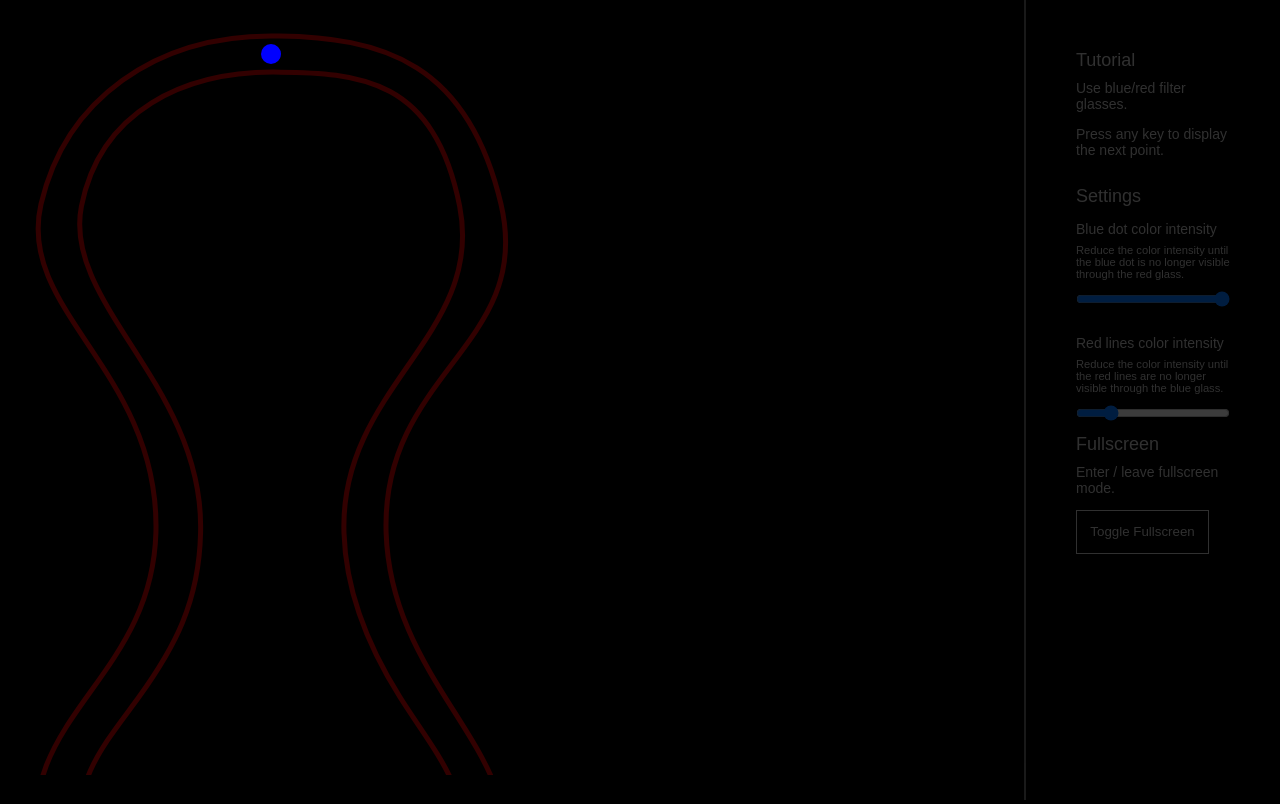
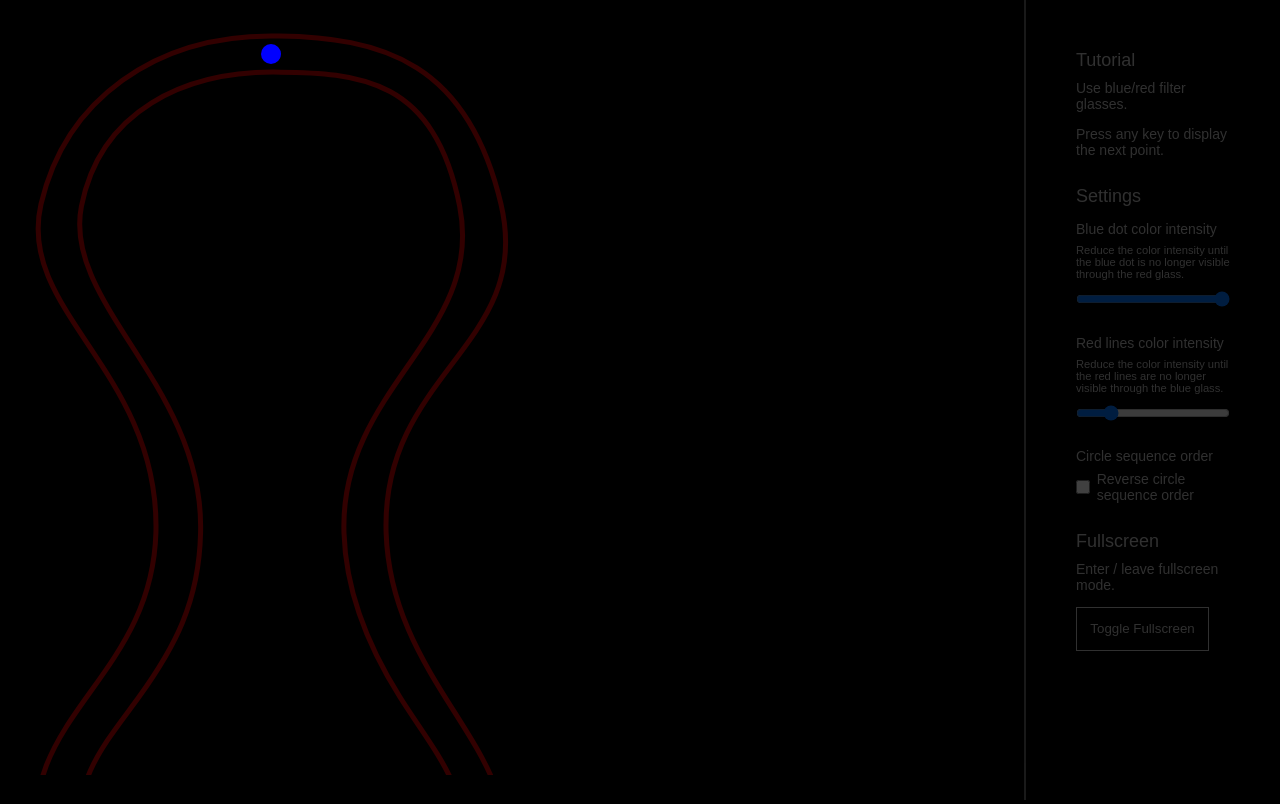
Before and after one commit to jonasbuechel/visual-training-tool, a PHP site: page / in a window 1280 px wide. Run offline with PHP 8.4, Linux system fonts and the light colour scheme.

Commit message:
Add option to reverse the sequence order

```diff
--- a/css/main.css
+++ b/css/main.css
@@ -92,12 +92,28 @@ button:focus{
 }
 
 .settings {
-  margin-top: 2em;
+  margin: 2em 0;
 }
 
 .settings__label {
   display: block;
   margin: 1em 0 0.5em 0;
+}
+
+.settings__checkbox {
+  display: flex;
+  align-items: center;
+}
+
+.settings__checkbox-input {
+  margin-right: 0.5em;
+  cursor: pointer;
+  width: 1.5em;
+  height: 1.5em;
+}
+
+.settings__checkbox-label {
+  cursor: pointer;
 }
 
 .settings__description {
--- a/index.html
+++ b/index.html
@@ -24,9 +24,16 @@
         <label class="settings__label" for="color-intensity-blue">Blue dot color intensity</label>
         <p class="settings__description">Reduce the color intensity until the blue dot is no longer visible through the red glass.</p>
         <input class="settings__color-intensity" type="range" id="color-intensity-blue" name="color-intensity-blue" min="0" max="255" value="255" step="1">
+
         <label class="settings__label" for="color-intensity-red">Red lines color intensity</label>
         <p class="settings__description">Reduce the color intensity until the red lines are no longer visible through the blue glass.</p>
         <input class="settings__color-intensity" type="range" id="color-intensity-red" name="color-intensity-red" min="0" max="255" value="50" step="1">
+
+        <div class="settings__label">Circle sequence order</div>
+        <div class="settings__checkbox">
+          <input class="settings__checkbox-input js-settings__sequence-order" type="checkbox" id="sequence-order" name="sequence-order">
+          <label class="settings__checkbox-label" for="sequence-order">Reverse circle sequence order</label>
+        </div>
       </div>
       <div class="fullscreen">
         <h2>Fullscreen</h2>
--- a/js/main.js
+++ b/js/main.js
@@ -36,3 +36,9 @@ document.querySelector('.js-button-toggle-fullscreen').addEventListener('click',
   event.currentTarget.blur();
   Fullscreen.toggle();
 });
+
+/* CIRCLE SEQUENCE ORDER */
+document.querySelector('.js-settings__sequence-order').addEventListener('click', (event) => {
+  event.currentTarget.blur();
+  SVG.updateOrder(!event.currentTarget.checked);
+});
--- a/js/modules/svg.js
+++ b/js/modules/svg.js
@@ -7,6 +7,7 @@ let currentCircle = 0;
 let circleColor = 'rgba(0,0,255,1)';
 let circleColorInvisible = 'rgba(0,0,0,0)';
 let pathColor = 'rgba(50,0,0,1)';
+let orderIsRegular = true;
 
 function loadShape(id) {
     const svgObject = document.getElementById('svg-object').contentDocument;
@@ -32,10 +33,14 @@ function showCircle(circleNumber) {
 }
 
 function showNextCircle() {
-    let circleNumber = currentCircle + 1;
+    let circleNumber = orderIsRegular ? currentCircle + 1 : currentCircle - 1;
 
     if (circleNumber > allCircles.length -1) {
         circleNumber = 0;
+    }
+
+    if (circleNumber < 0) {
+        circleNumber = allCircles.length -1;
     }
 
     showCircle(circleNumber);
@@ -47,6 +52,10 @@ function updateCircleColor(blueValue) {
 
 function updatePathColor(redValue) {
     pathColor = `rgba(${redValue},0,0,1)`;
+}
+
+function updateOrder(isRegular) {
+    orderIsRegular = isRegular;
 }
 
 function showPaths() {
@@ -70,4 +79,4 @@ function addRandomTranslation(circleNode) {
     circleNode.setAttribute('transform', `translate(${randomX} ${randomY})`);
 }
 
-export { loadShape, showCircle, showNextCircle, showPaths, updateCircleColor, updatePathColor };
+export { loadShape, showCircle, showNextCircle, showPaths, updateCircleColor, updatePathColor, updateOrder };
```
